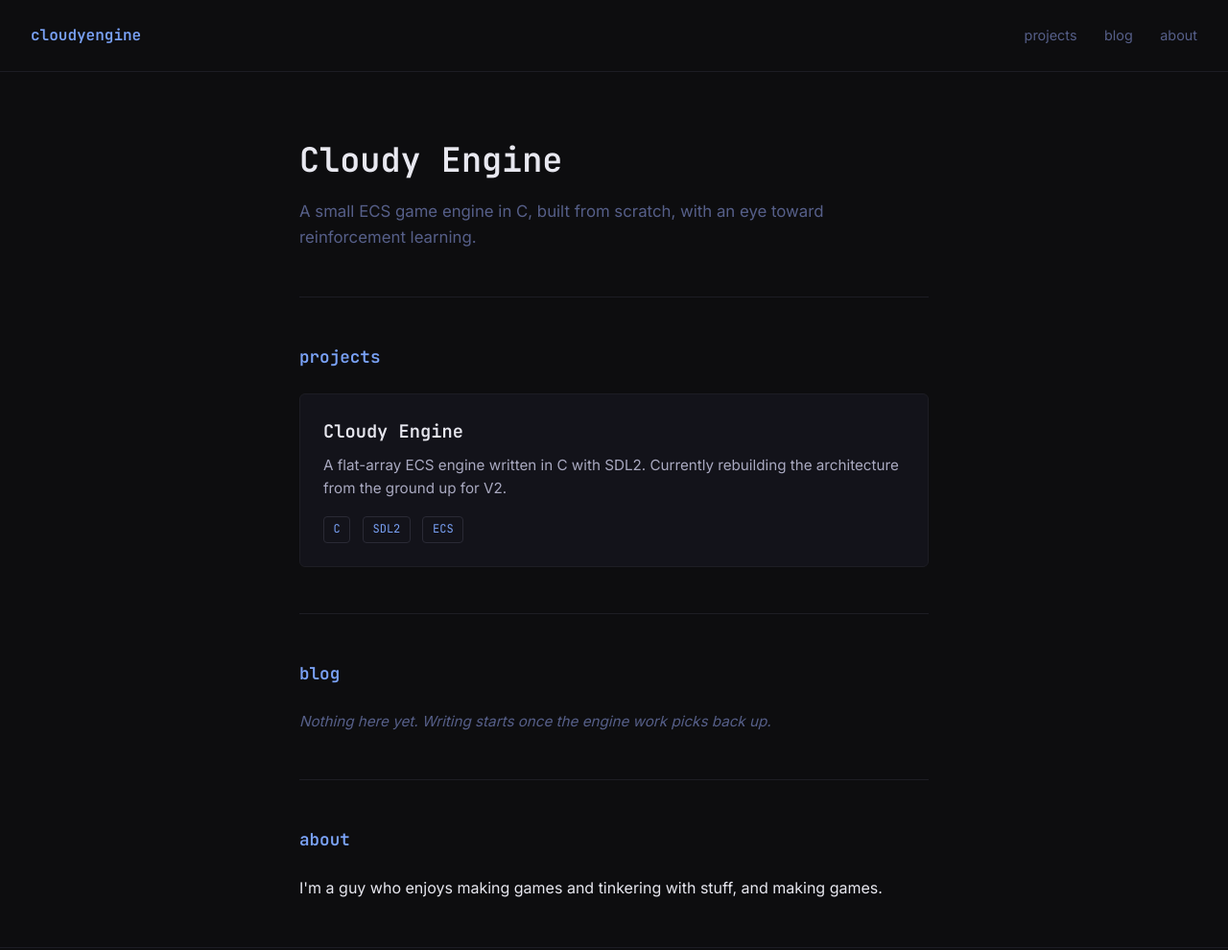
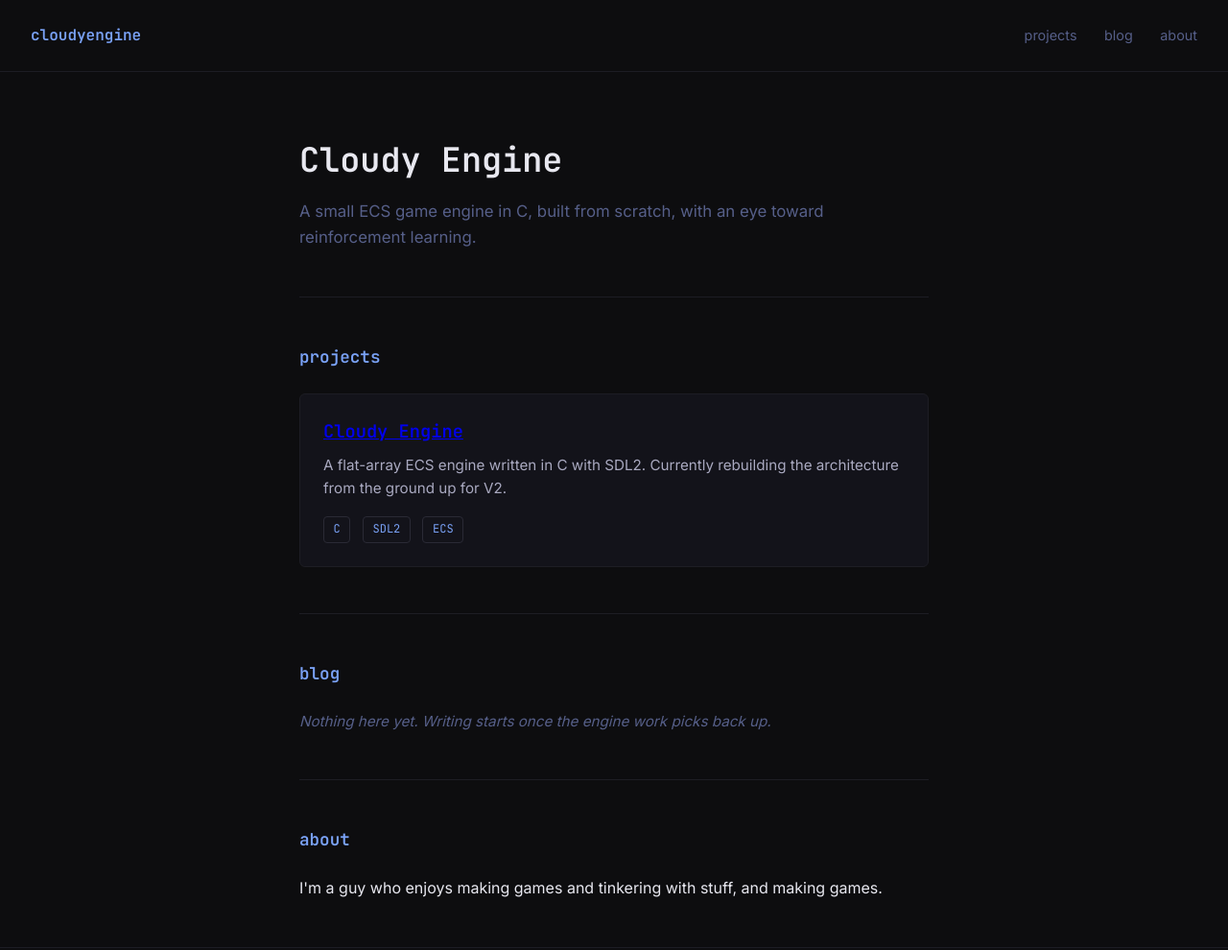
Before and after one commit to Eggexe/CdyWebsite, a plain HTML site: page index.html in a window 1280 px wide. Shown: the top 990 px of the page at 96% size. Drawn offline with Linux system fonts and the light colour scheme; a script that the page names is missing.

Commit message:
link to this repo

```diff
--- a/index.html
+++ b/index.html
@@ -33,7 +33,14 @@
             <section id="projects" class="section">
                 <h2>Projects</h2>
                 <div class="card">
-                    <h3>Cloudy Engine</h3>
+                    <h3>
+                        <a
+                            href="https://github.com/Eggexe/CloudyEngine"
+                            target="_blank"
+                            rel="noopener"
+                            >Cloudy Engine</a
+                        >
+                    </h3>
                     <p>
                         A flat-array ECS engine written in C with SDL2.
                         Currently rebuilding the architecture from the ground up
```
